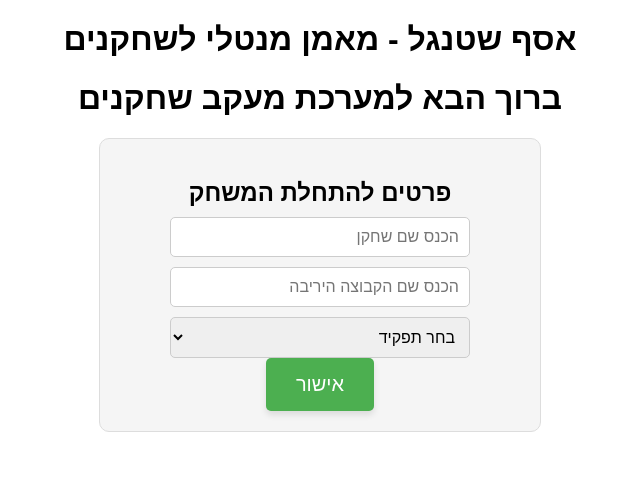
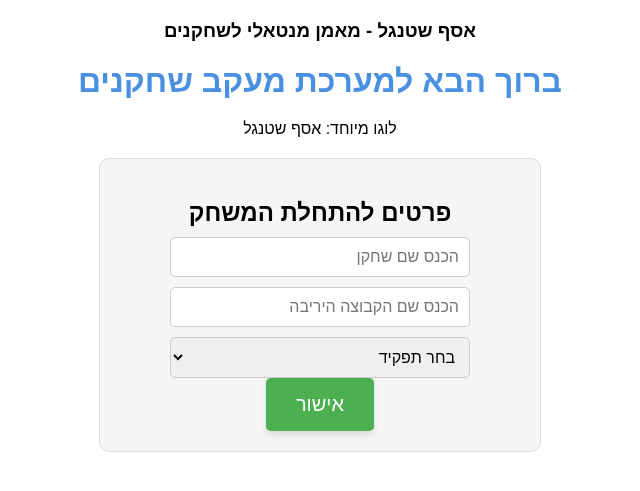
Before and after one commit to assafshtengel/PlayerTracker, a Flask app: page / in a window 1280 px wide. Shown: the top 491 px of the page, without its empty margins (320-960 px from the left). Run offline with Flask 3, Linux system fonts and the light colour scheme; some libraries are stand-ins or nearby versions.

Commit message:
Update index.html

```diff
--- a/templates/index.html
+++ b/templates/index.html
@@ -9,9 +9,17 @@
 </head>
 <body>
     <header>
-        <h1>אסף שטנגל - מאמן מנטלי לשחקנים</h1>
+        <!-- כותרת ראשית קטנה יותר -->
+        <h3 id="main-coach-title">אסף שטנגל - מאמן מנטאלי לשחקנים</h3>
     </header>
-    <h1>ברוך הבא למערכת מעקב שחקנים</h1>
+
+    <!-- כותרת "ברוך הבא" בצבע נעים ולא שחור -->
+    <h1 id="welcome-message" style="color:#4A90E2;margin-bottom:20px;">ברוך הבא למערכת מעקב שחקנים</h1>
+
+    <!-- לוגו יפה ומיוחד שיופיע בכל העמודים -->
+    <div id="logo">
+        <span>לוגו מיוחד: אסף שטנגל</span>
+    </div>
 
     <!-- שלב מילוי פרטים -->
     <div id="user-input-container" class="game-info-container">
@@ -29,7 +37,8 @@
                 <option value="כנף">כנף</option>
             </select>
         </div>
-        <button onclick="submitUserInfo()">אישור</button>
+        <!-- כפתור אישור מעט יותר נמוך ויותר בולט -->
+        <button id="submit-user-button" onclick="submitUserInfo()">אישור</button>
     </div>
 
     <!-- מידע על השחקן -->
@@ -52,9 +61,11 @@
         <div id="custom-actions"></div>
         <div class="input-group" style="max-width:300px;margin:10px auto;">
             <input type="text" id="custom-action-input" placeholder="הכנס פעולה מותאמת אישית">
-            <button onclick="addCustomAction()">הוסף פעולה</button>
+            <!-- כפתור הוסף פעולה בצבע שונה -->
+            <button id="add-custom-action-btn" onclick="addCustomAction()">הוסף פעולה</button>
         </div>
-        <button onclick="confirmActions()">אשר בחירה</button>
+        <!-- כפתור אשר בחירה גדול יותר -->
+        <button id="confirm-actions-btn" onclick="confirmActions()">אשר בחירה</button>
     </div>
 
     <!-- כפתור תחילת המשחק -->
@@ -68,12 +79,10 @@
     </div>
 
     <p class="hidden" id="actions-title">סמן פעולה מוצלחת (V) או לא מוצלחת (X). באפשרותך גם להוסיף הערה כללית:</p>
-
     <div class="hidden" id="notes-container">
         <button class="view-all-btn" onclick="openGeneralNotePopup()">הערת הורה</button>
     </div>
 
-    <!-- חלוקה לפעולות מקצועיות, מנטאליות ופעולות מותאמות אישית במשחק -->
     <div id="game-actions-container" class="hidden">
         <h3>פעולות מקצועיות</h3>
         <div class="actions-grid" id="prof-actions-chosen"></div>
```
